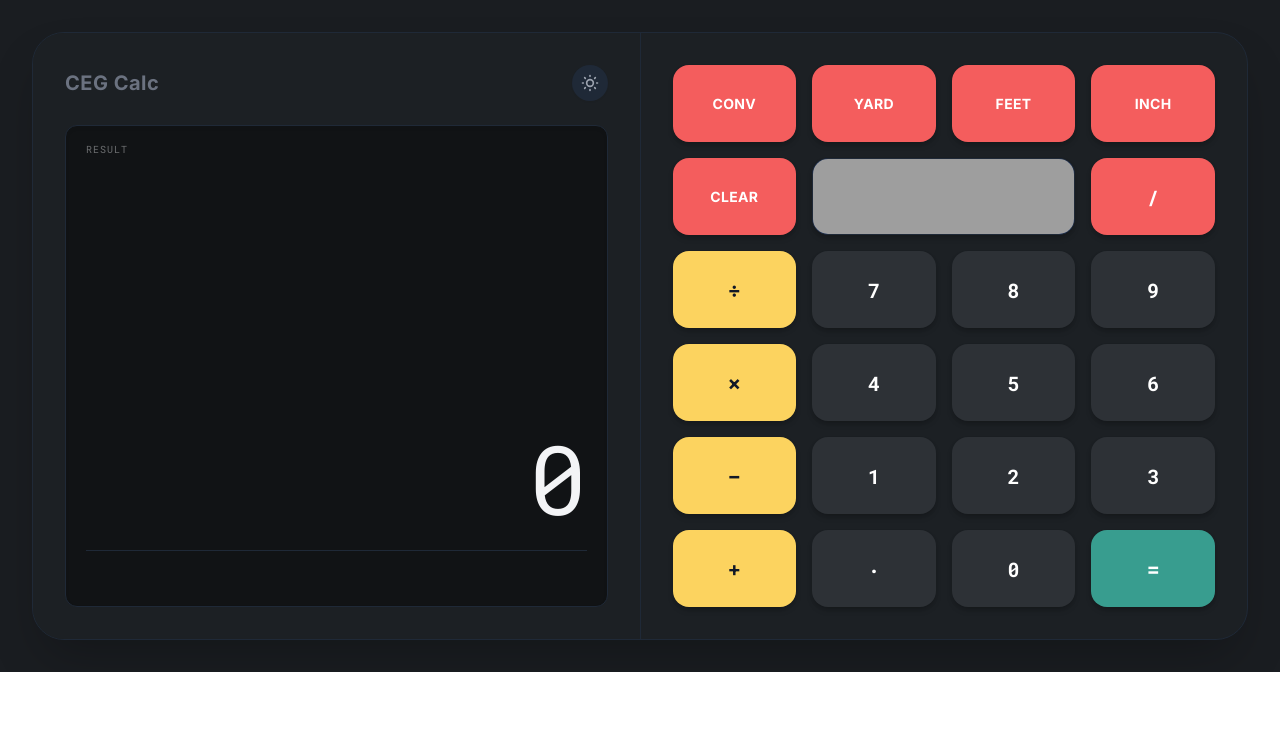
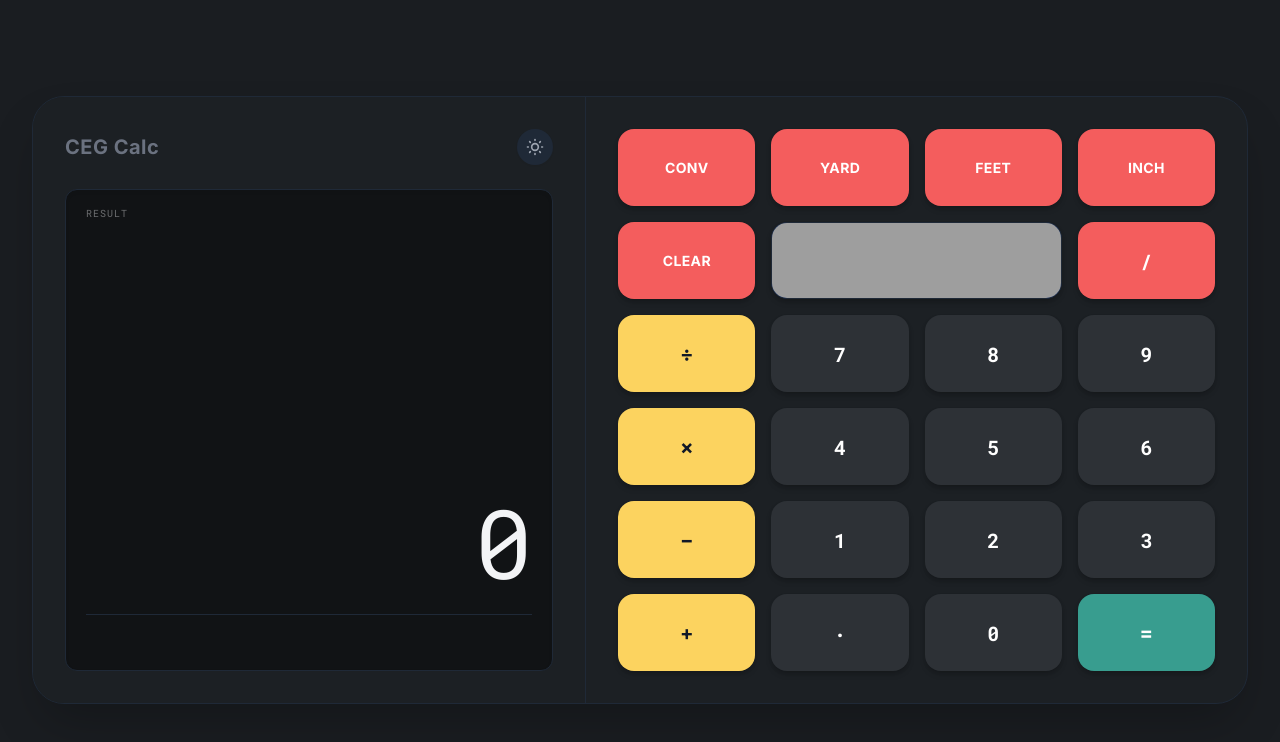
Before and after one commit to GloriousTR/CEG-Calc, a React (Vite) app: page / in a window 1280 px wide. Shown: the top 742 px of the page. Built offline with nearby package versions, Linux system fonts and the light colour scheme; grey boxes are pictures that could not be loaded.

Commit message:
refactor: Remove Capacitor and Android build dependencies
Removes unused Capacitor dependencies, related build configurations, and the Android CI workflow. This simplifies the project by removing mobile-specific build tooling that is not currently being utilized.

```diff
--- a/App.tsx
+++ b/App.tsx
@@ -323,20 +323,21 @@ export default function App() {
       : formatConstructionUnit(state.displayValue, state.convertedUnit, state.convertedDimension, state.activeDimension, state.preferredUnit, state.isUnitless);
 
   return (
-    <div className="bg-background-light dark:bg-background-dark font-display text-gray-900 dark:text-gray-100 flex items-center justify-center w-full h-full p-0 sm:p-6 md:p-8 select-none overflow-hidden">
+    <div className="bg-background-light dark:bg-background-dark font-display text-gray-900 dark:text-gray-100 flex items-center justify-center w-full h-full sm:min-h-screen p-0 sm:p-6 md:p-8 select-none overflow-hidden fixed inset-0">
 
       {/*
         Main Container
-        Mobile: Full width/height (w-full h-full), no rounded corners.
-        Desktop (md): Rounded corners, Fixed aspect ratio or size, Flex Row (Left Display, Right Keypad).
+        Mobile: Full width/height (w-full h-[100dvh]), no rounded corners.
+        Tablet (sm): Fixed height/width centered modal.
+        Desktop (md): Rounded corners, 2:1 Aspect Ratio, Flex Row (Left Display, Right Keypad).
       */}
-      <div className="w-full h-full sm:h-auto sm:max-h-[900px] sm:max-w-md md:max-w-7xl md:aspect-[2/1] bg-white dark:bg-[#1C2024] sm:rounded-[32px] shadow-2xl overflow-hidden flex flex-col md:flex-row relative border-0 sm:border border-gray-200 dark:border-gray-800 transition-colors duration-300">
+      <div className="w-full h-[100dvh] sm:h-[850px] sm:max-h-[90dvh] sm:max-w-md md:max-w-7xl md:h-auto md:aspect-[2/1] bg-white dark:bg-[#1C2024] sm:rounded-[32px] shadow-2xl overflow-hidden flex flex-col md:flex-row relative border-0 sm:border border-gray-200 dark:border-gray-800 transition-colors duration-300">
 
         {/* --- LEFT SECTION (Display) --- */}
-        {/* Mobile: Top 45% height. Desktop: Left 45% width. */}
-        <div className="h-[45%] min-h-[180px] md:h-full md:w-[45%] flex-none md:flex-1 flex flex-col p-6 pt-8 md:p-8 z-10 relative bg-white dark:bg-[#1C2024] transition-colors duration-300">
+        {/* Mobile: Top ~40% flex weight. Desktop: Left ~45% flex weight. */}
+        <div className="flex-[4] md:flex-[4.5] flex flex-col p-6 pt-8 md:p-8 z-10 relative bg-white dark:bg-[#1C2024] transition-colors duration-300">
             {/* Header: Title + Theme Toggle */}
-            <div className="flex justify-between items-center mb-1 md:mb-6">
+            <div className="flex justify-between items-center mb-1 md:mb-6 shrink-0">
                  <div className="text-xl font-bold text-gray-400 dark:text-gray-500 tracking-wide">
                     CEG Calc
                  </div>
@@ -353,16 +354,16 @@ export default function App() {
             </div>
 
             {/* Display Component */}
-            <div className="flex-1 flex flex-col justify-end md:justify-center overflow-hidden">
+            <div className="flex-1 flex flex-col justify-end md:justify-center overflow-hidden min-h-0">
                 <Display value={displayData} onBackspace={handleBackspace} />
             </div>
         </div>
 
         {/* --- RIGHT SECTION (Keypad) --- */}
-        {/* Mobile: Bottom 55% height. Desktop: Right 55% width. */}
-        <div className="h-[55%] md:h-full md:w-[55%] flex-none md:flex-1 bg-gray-50 dark:bg-[#16181b] md:bg-transparent md:dark:bg-transparent px-3 pb-4 pt-2 md:p-8 flex flex-col border-t md:border-t-0 md:border-l border-gray-100 dark:border-gray-800">
-            {/* Grid Container - Fills available height on mobile */}
-            <div className="flex-1 w-full">
+        {/* Mobile: Bottom ~60% flex weight. Desktop: Right ~55% flex weight. */}
+        <div className="flex-[6] md:flex-[5.5] bg-gray-50 dark:bg-[#16181b] md:bg-transparent md:dark:bg-transparent px-3 pb-4 pt-2 md:p-8 flex flex-col border-t md:border-t-0 md:border-l border-gray-100 dark:border-gray-800 min-h-0">
+            {/* Grid Container - Fills available height */}
+            <div className="flex-1 w-full min-h-0">
                 <div className="grid grid-cols-4 grid-rows-6 gap-2 md:gap-4 w-full h-full max-w-sm mx-auto md:max-w-none">
                 <CalculatorButton label="Conv" type={state.isConversionMode ? ButtonType.Accent : ButtonType.Primary} onClick={handleConv} />
                 <CalculatorButton label="Yard" type={ButtonType.Primary} onClick={() => handleUnit('yard')} />
--- a/capacitor.config.json
+++ /dev/null
@@ -1,6 +0,0 @@
-{
-  "appId": "com.glorioustr.cegcalc",
-  "appName": "CEG-Calc",
-  "webDir": "dist",
-  "bundledWebRuntime": false
-}
--- a/index.html
+++ b/index.html
@@ -51,6 +51,5 @@
 </head>
   <body>
     <div id="root"></div>
-    <script type="module" src="./index.tsx"></script>
   </body>
 </html>
--- a/package.json
+++ b/package.json
@@ -10,10 +10,7 @@
   },
   "dependencies": {
     "react": "^19.2.3",
-    "react-dom": "^19.2.3",
-    "@capacitor/android": "^6.0.0",
-    "@capacitor/cli": "^6.0.0",
-    "@capacitor/core": "^6.0.0"
+    "react-dom": "^19.2.3"
   },
   "devDependencies": {
     "@types/node": "^22.14.0",
--- a/vite.config.ts
+++ b/vite.config.ts
@@ -5,18 +5,14 @@ import react from '@vitejs/plugin-react';
 export default defineConfig(({ mode }) => {
     const env = loadEnv(mode, '.', '');
     return {
-      // Beyaz ekran sorununu çözen kritik ayar
-      base: './',
-
       server: {
         port: 3000,
         host: '0.0.0.0',
       },
       plugins: [react()],
       define: {
-        // Vercel Environment Variables kısmına yazdığın anahtarı burada eşleştirir
-        'process.env.API_KEY': JSON.stringify(env.GEMINI_API_KEY || env.VITE_GEMINI_API_KEY),
-        'process.env.GEMINI_API_KEY': JSON.stringify(env.GEMINI_API_KEY || env.VITE_GEMINI_API_KEY)
+        'process.env.API_KEY': JSON.stringify(env.GEMINI_API_KEY),
+        'process.env.GEMINI_API_KEY': JSON.stringify(env.GEMINI_API_KEY)
       },
       resolve: {
         alias: {
```
